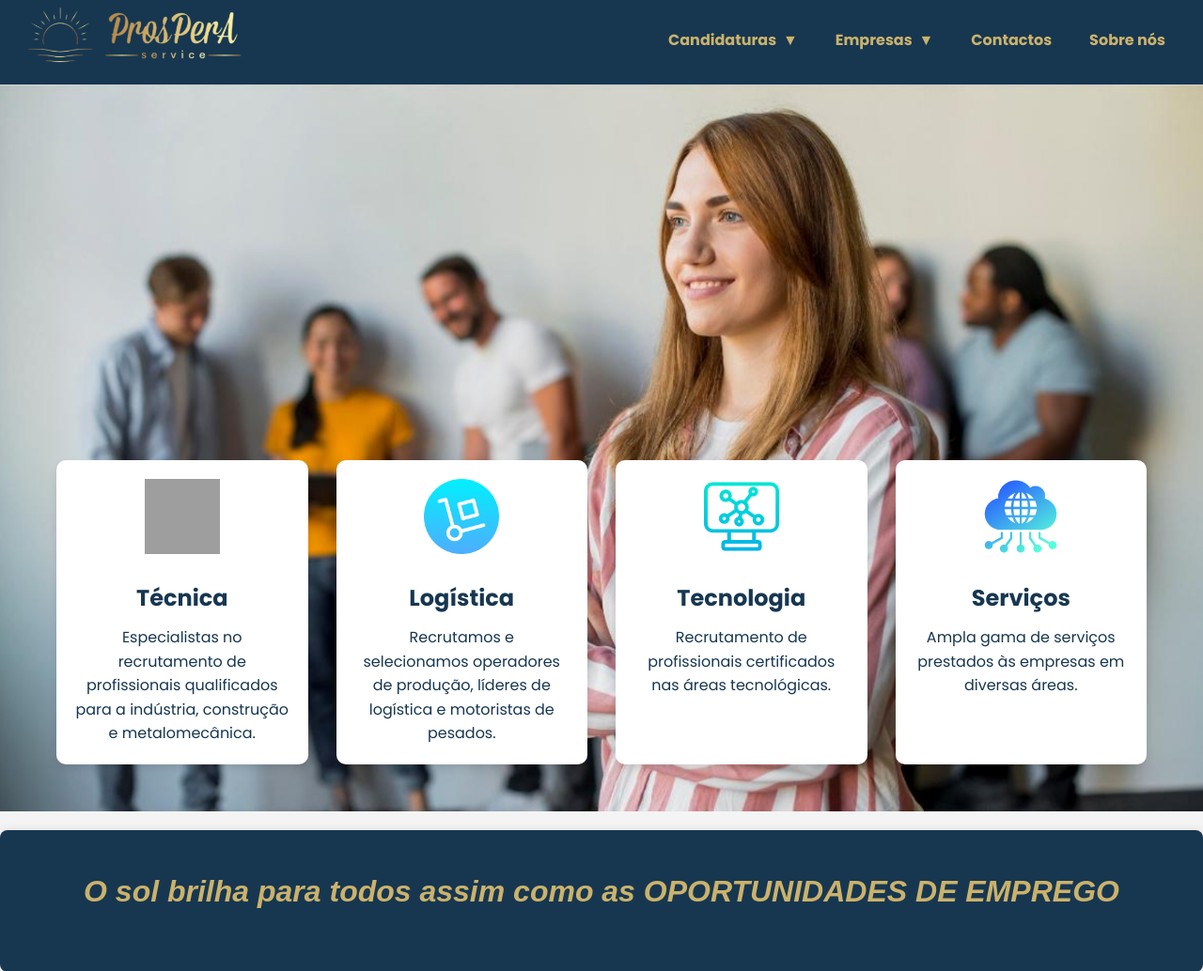
After one commit to FabioCastanho/WebsiteProsperaService, a Python web app: template templates/servicos.html in a window 1280 px wide. The commit adds this page. Shown: the top 1034 px of the page at 94% size. Run offline with Jinja, Linux system fonts and the light colour scheme; the template is opened without the code that fills it, so the values that code supplies are empty; grey boxes are pictures that could not be loaded.

Commit message:
criação do serviço

```diff
--- /dev/null
+++ b/templates/servicos.html
@@ -0,0 +1,147 @@
+<!DOCTYPE html>
+<html lang="pt">
+  <head>
+    <meta charset="UTF-8" />
+    <meta name="viewport" content="width=device-width, initial-scale=1.0" />
+    <title>Prospera Service</title>
+    <link rel="stylesheet" href="/Styles/main.css" />
+    <link
+      href="https://fonts.googleapis.com/css2?family=Poppins:ital,wght@0,100;0,200;0,300;0,400;0,500;0,600;0,700;0,800;0,900;1,100;1,200;1,300;1,400;1,500;1,600;1,700;1,800;1,900&display=swap"
+      rel="stylesheet"
+    />
+    <link
+      rel="shortcut icon"
+      href="/img/logotipo.jpg.jpg"
+      type="image/x.icon"
+    />
+  </head>
+  <body>
+    <!-- Cabeçalho -->
+    <header>
+      <div class="header-content">
+        <a href="/templates/index.html"
+          ><img
+            class="logo"
+            src="/img/LOGO3_upscayl_16x_ultrasharp.png"
+            alt="logotipo"
+        /></a>
+
+        <nav style="background-color: #173751; height: 80px">
+          <ul>
+            <li class="dropdown">
+              <a class="options" href="#">Candidaturas &nbsp;&#9660;</a>
+              <ul class="submenu">
+                <li><a href="/templates/vagas.html">Vagas Disponíveis</a></li>
+                <li>
+                  <a href="/templates/formularioEspontaneo.html"
+                    >Candidatura Espontânea</a
+                  >
+                </li>
+              </ul>
+            </li>
+            <li class="dropdown">
+              <a class="options" href="#">Empresas &nbsp;&#9660;</a>
+              <ul class="submenu">
+                <li><a href="/templates/servicos.html">Serviços</a></li>
+              </ul>
+            </li>
+            <li><a class="options" href="#">Contactos</a></li>
+            <li><a class="options" href="#">Sobre nós</a></li>
+          </ul>
+        </nav>
+      </div>
+    </header>
+
+    <!-- Especialidade -->
+    <section id="especialidades">
+      <div class="container">
+        <div class="grid">
+          <!-- Indústria -->
+          <div class="especialidade">
+            <img src="/img/technical-support.png" alt="Técnica" />
+            <h3>Técnica</h3>
+            <p>
+              Especialistas no recrutamento de profissionais qualificados para a
+              indústria, construção e metalomecânica.
+            </p>
+          </div>
+
+          <!-- Logística -->
+          <div class="especialidade">
+            <img src="/img/trolley_4033037.png" alt="Logística" />
+            <h3>Logística</h3>
+            <p>
+              Recrutamos e selecionamos operadores de produção, líderes de
+              logística e motoristas de pesados.
+            </p>
+          </div>
+
+          <!-- Construção -->
+          <div class="especialidade">
+            <img src="/img/monitor_957463.png" alt="Tecnologia" />
+            <h3>Tecnologia</h3>
+            <p>
+              Recrutamento de profissionais certificados nas áreas tecnológicas.
+            </p>
+          </div>
+
+          <!-- Serviços -->
+          <div class="especialidade">
+            <img src="/img/cloud-computing.png" alt="Serviços" />
+            <h3>Serviços</h3>
+            <p>
+              Ampla gama de serviços prestados às empresas em diversas áreas.
+            </p>
+          </div>
+        </div>
+      </div>
+    </section>
+
+    <!-- Seção de Serviços -->
+    <section class="seccao-slogan">
+      <h2>
+        O sol brilha para todos assim como as
+        <strong>OPORTUNIDADES DE EMPREGO</strong>
+      </h2>
+    </section>
+
+    <!-- Seção de candidaturas -->
+    <section class="candidaturas">
+      <!-- Container para os botões -->
+      <div class="botoes-container">
+        <!-- Botão principal -->
+        <a href="/templates/vagas.html" class="botao-principal"
+          >VER TODAS AS OFERTAS DISPONÍVEIS</a
+        >
+
+        <!-- Texto "ou" e botão secundário -->
+        <div>
+          <span class="texto-ou">ou</span>
+          <a
+            href="/templates/formularioEspontaneo.html"
+            class="botao-secundario"
+            >ENVIAR CANDIDATURA ESPONTÂNEA</a
+          >
+        </div>
+      </div>
+    </section>
+
+    <section id="seccao-img"></section>
+
+    <!-- Seção do slogan2 -->
+    <section class="seccao-slogan2">
+      <h2 style="color: #173751">
+        De PESSOAS para PESSOAS, a Prospera Service aposta na
+        <h2 style="color: #173751">
+          <strong>Qualidade, Segurança e Compromisso</strong>
+        </h2>
+      </h2>
+    </section>
+
+    <!-- Rodapé -->
+    <footer>
+      <p>Email: geral@prosperaservice.com</p>
+      <p>&copy; 2024 Prospera Service |</p>
+    </footer>
+  </body>
+</html>
--- a/templates/vagas.html
+++ b/templates/vagas.html
@@ -11,6 +11,7 @@
       href="https://fonts.googleapis.com/css2?family=Poppins:ital,wght@0,100;0,200;0,300;0,400;0,500;0,600;0,700;0,800;0,900;1,100;1,200;1,300;1,400;1,500;1,600;1,700;1,800;1,900&display=swap"
       rel="stylesheet"
     />
+    <link rel="shortcut icon" href="/img/logotipo.jpg.jpg" type="image/x.icon">
 </head>
 <body>
     <header>
@@ -38,7 +39,7 @@
                 <li class="dropdown">
                   <a class="options" href="#">Empresas &nbsp;&#9660;</a>
                   <ul class="submenu">
-                    <li><a href="#">Serviços</a></li>
+                    <li><a href="/templates/servicos.html">Serviços</a></li>
                   </ul>
                 </li>
                 <li><a class="options" href="#">Contactos</a></li>
```
Also changed, not shown: templates/formularioEspontaneo.html (+7 -2 lines), templates/index.html (+15 -4 lines), templates/vagas.js (+18 -18 lines).
